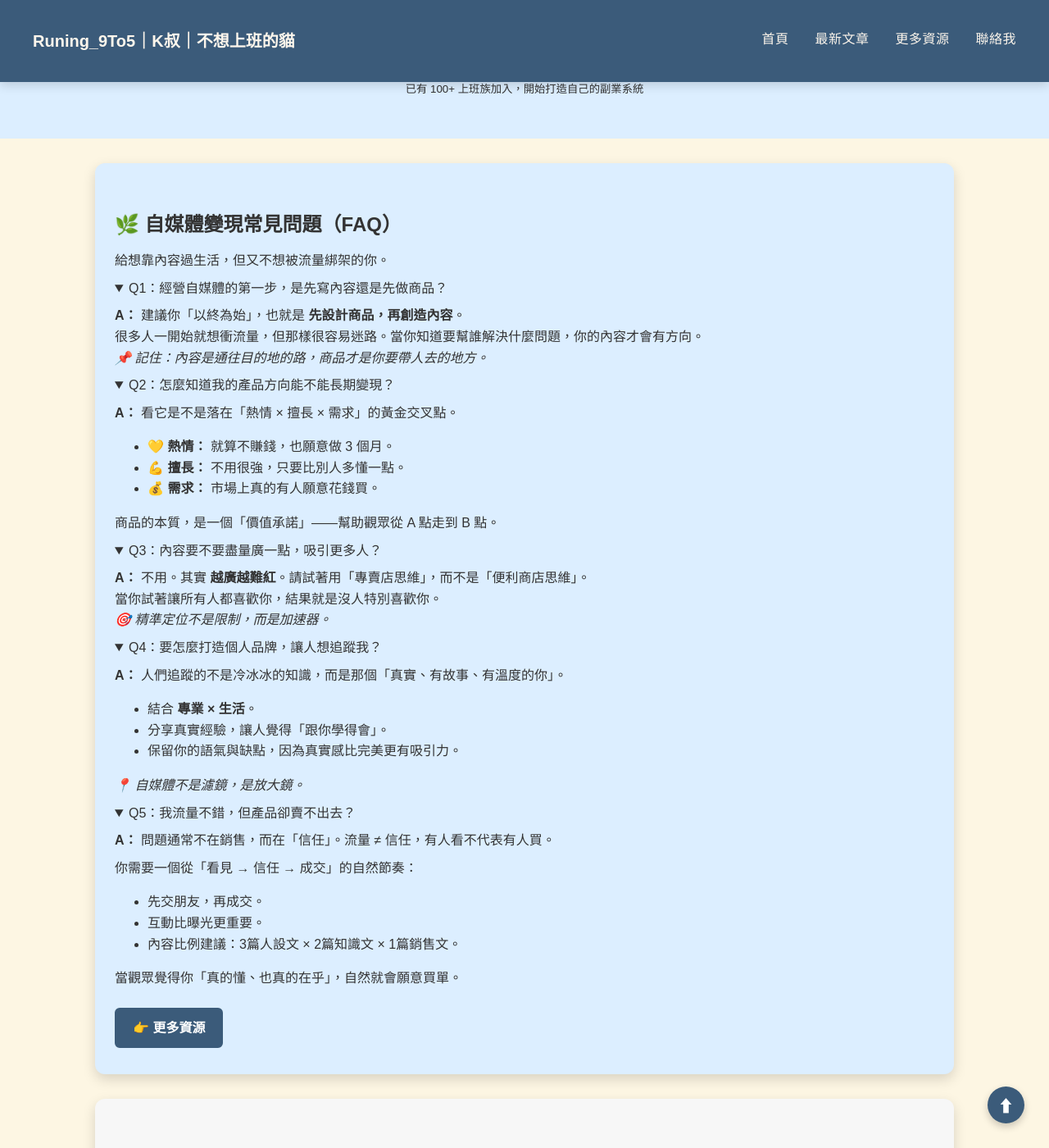
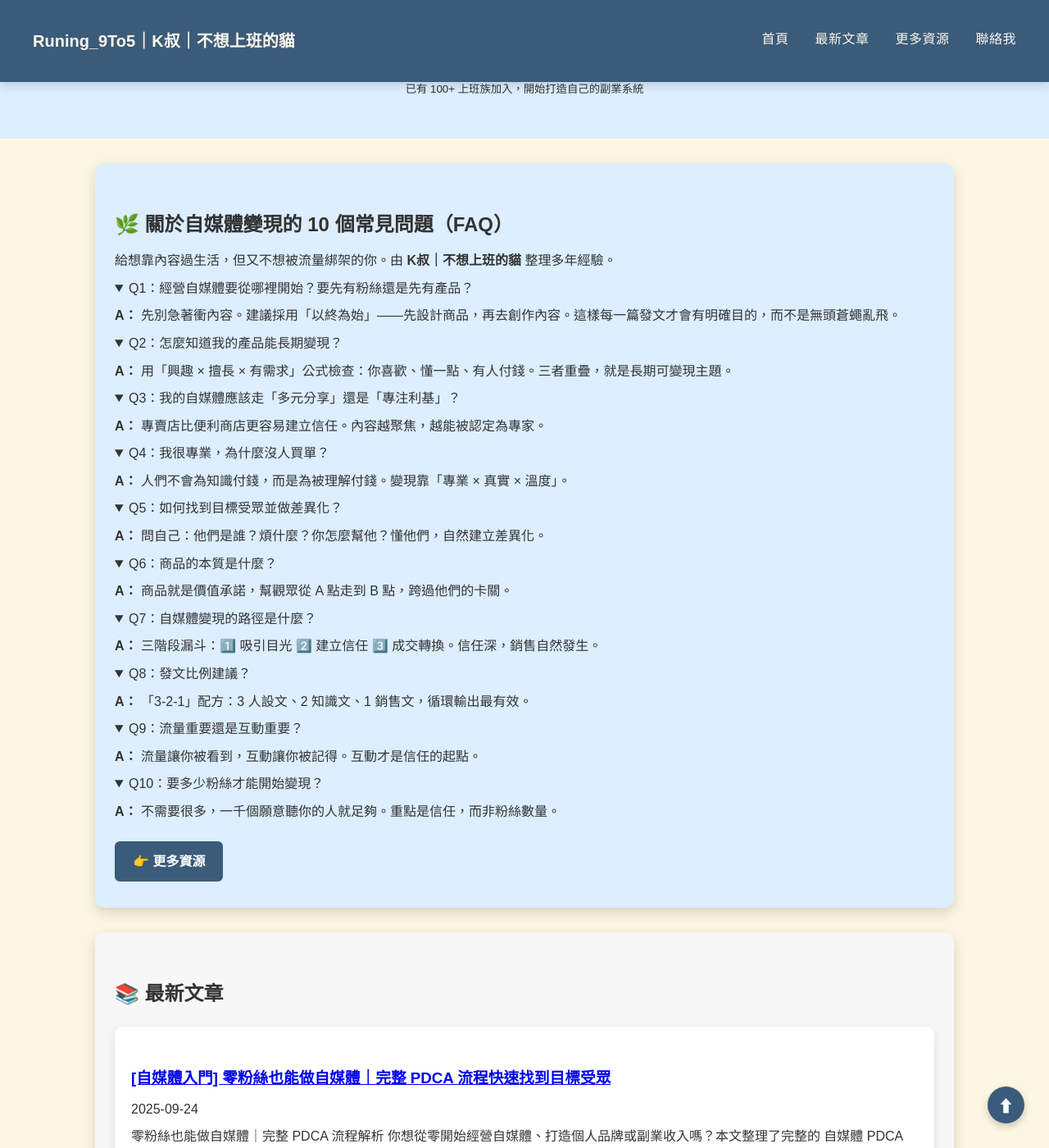
Before and after one commit to KenHAI666/Runing9TO5, a Jekyll site: the page built from index.md, in a window 1280 px wide and 1400 px high, scrolled down 331 px. Shown: the whole window at 82% size. Built offline with Jekyll 4.4.1, drawn with Linux system fonts in a browser that asks for light colours.

Commit message:
Update index.md

```diff
--- a/index.md
+++ b/index.md
@@ -36,60 +36,151 @@ keywords: "自媒體變現系統, 上班族斜槓指南, 內容變現策略, 內
 
 </section>
 <!-- FAQ 區 -->
-  <section class="card-section animate-section" id="faq">
-  <h2>🌿 自媒體變現常見問題（FAQ）</h2>
-  <p>給想靠內容過生活，但又不想被流量綁架的你。</p>
+ <section class="card-section animate-section" id="faq">
+  <h2>🌿 關於自媒體變現的 10 個常見問題（FAQ）</h2>
+  <p>給想靠內容過生活，但又不想被流量綁架的你。由 <strong>K叔｜不想上班的貓</strong> 整理多年經驗。</p>
 
   <details open>
-    <summary>Q1：經營自媒體的第一步，是先寫內容還是先做商品？</summary>
-    <p><strong>A：</strong> 建議你「以終為始」，也就是 <strong>先設計商品，再創造內容</strong>。<br>
-    很多人一開始就想衝流量，但那樣很容易迷路。當你知道要幫誰解決什麼問題，你的內容才會有方向。<br>
-    <em>📌 記住：內容是通往目的地的路，商品才是你要帶人去的地方。</em></p>
+    <summary>Q1：經營自媒體要從哪裡開始？要先有粉絲還是先有產品？</summary>
+    <p><strong>A：</strong> 先別急著衝內容。建議採用「以終為始」——先設計商品，再去創作內容。這樣每一篇發文才會有明確目的，而不是無頭蒼蠅亂飛。</p>
   </details>
 
   <details open>
-    <summary>Q2：怎麼知道我的產品方向能不能長期變現？</summary>
-    <p><strong>A：</strong> 看它是不是落在「熱情 × 擅長 × 需求」的黃金交叉點。</p>
-    <ul>
-      <li>💛 <strong>熱情：</strong> 就算不賺錢，也願意做 3 個月。</li>
-      <li>💪 <strong>擅長：</strong> 不用很強，只要比別人多懂一點。</li>
-      <li>💰 <strong>需求：</strong> 市場上真的有人願意花錢買。</li>
-    </ul>
-    <p>商品的本質，是一個「價值承諾」——幫助觀眾從 A 點走到 B 點。</p>
+    <summary>Q2：怎麼知道我的產品能長期變現？</summary>
+    <p><strong>A：</strong> 用「興趣 × 擅長 × 有需求」公式檢查：你喜歡、懂一點、有人付錢。三者重疊，就是長期可變現主題。</p>
   </details>
 
   <details open>
-    <summary>Q3：內容要不要盡量廣一點，吸引更多人？</summary>
-    <p><strong>A：</strong> 不用。其實 <strong>越廣越難紅</strong>。請試著用「專賣店思維」，而不是「便利商店思維」。<br>
-    當你試著讓所有人都喜歡你，結果就是沒人特別喜歡你。<br>
-    <em>🎯 精準定位不是限制，而是加速器。</em></p>
+    <summary>Q3：我的自媒體應該走「多元分享」還是「專注利基」？</summary>
+    <p><strong>A：</strong> 專賣店比便利商店更容易建立信任。內容越聚焦，越能被認定為專家。</p>
   </details>
 
-   <details open>
-    <summary>Q4：要怎麼打造個人品牌，讓人想追蹤我？</summary>
-    <p><strong>A：</strong> 人們追蹤的不是冷冰冰的知識，而是那個「真實、有故事、有溫度的你」。</p>
-    <ul>
-      <li>結合 <strong>專業 × 生活</strong>。</li>
-      <li>分享真實經驗，讓人覺得「跟你學得會」。</li>
-      <li>保留你的語氣與缺點，因為真實感比完美更有吸引力。</li>
-    </ul>
-    <p><em>📍 自媒體不是濾鏡，是放大鏡。</em></p>
+  <details open>
+    <summary>Q4：我很專業，為什麼沒人買單？</summary>
+    <p><strong>A：</strong> 人們不會為知識付錢，而是為被理解付錢。變現靠「專業 × 真實 × 溫度」。</p>
   </details>
 
-   <details open>
-    <summary>Q5：我流量不錯，但產品卻賣不出去？</summary>
-    <p><strong>A：</strong> 問題通常不在銷售，而在「信任」。流量 ≠ 信任，有人看不代表有人買。</p>
-    <p>你需要一個從「看見 → 信任 → 成交」的自然節奏：</p>
-    <ul>
-      <li>先交朋友，再成交。</li>
-      <li>互動比曝光更重要。</li>
-      <li>內容比例建議：3篇人設文 × 2篇知識文 × 1篇銷售文。</li>
-    </ul>
-    <p>當觀眾覺得你「真的懂、也真的在乎」，自然就會願意買單。</p>
+  <details open>
+    <summary>Q5：如何找到目標受眾並做差異化？</summary>
+    <p><strong>A：</strong> 問自己：他們是誰？煩什麼？你怎麼幫他？懂他們，自然建立差異化。</p>
   </details>
- <a href="/resources" class="btn-external">👉 更多資源</a>
+
+  <details open>
+    <summary>Q6：商品的本質是什麼？</summary>
+    <p><strong>A：</strong> 商品就是價值承諾，幫觀眾從 A 點走到 B 點，跨過他們的卡關。</p>
+  </details>
+
+  <details open>
+    <summary>Q7：自媒體變現的路徑是什麼？</summary>
+    <p><strong>A：</strong> 三階段漏斗：1️⃣ 吸引目光 2️⃣ 建立信任 3️⃣ 成交轉換。信任深，銷售自然發生。</p>
+  </details>
+
+  <details open>
+    <summary>Q8：發文比例建議？</summary>
+    <p><strong>A：</strong> 「3-2-1」配方：3 人設文、2 知識文、1 銷售文，循環輸出最有效。</p>
+  </details>
+
+  <details open>
+    <summary>Q9：流量重要還是互動重要？</summary>
+    <p><strong>A：</strong> 流量讓你被看到，互動讓你被記得。互動才是信任的起點。</p>
+  </details>
+
+  <details open>
+    <summary>Q10：要多少粉絲才能開始變現？</summary>
+    <p><strong>A：</strong> 不需要很多，一千個願意聽你的人就足夠。重點是信任，而非粉絲數量。</p>
+  </details>
+
+  <a href="/resources" class="btn-external">👉 更多資源</a>
 </section>
 
+<script type="application/ld+json">
+{
+  "@context": "https://schema.org",
+  "@type": "FAQPage",
+  "mainEntity": [
+    {
+      "@type": "Question",
+      "name": "經營自媒體要從哪裡開始？要先有粉絲還是先有產品？",
+      "acceptedAnswer": {
+        "@type": "Answer",
+        "text": "先別急著衝內容。建議採用「以終為始」——先設計商品，再去創作內容。這樣每一篇發文才會有明確目的，而不是無頭蒼蠅亂飛。"
+      }
+    },
+    {
+      "@type": "Question",
+      "name": "怎麼知道我的產品能長期變現？",
+      "acceptedAnswer": {
+        "@type": "Answer",
+        "text": "用「興趣 × 擅長 × 有需求」公式檢查：你喜歡、懂一點、有人付錢。三者重疊，就是長期可變現主題。"
+      }
+    },
+    {
+      "@type": "Question",
+      "name": "我的自媒體應該走「多元分享」還是「專注利基」？",
+      "acceptedAnswer": {
+        "@type": "Answer",
+        "text": "專賣店比便利商店更容易建立信任。內容越聚焦，越能被認定為專家。"
+      }
+    },
+    {
+      "@type": "Question",
+      "name": "我很專業，為什麼沒人買單？",
+      "acceptedAnswer": {
+        "@type": "Answer",
+        "text": "人們不會為知識付錢，而是為被理解付錢。變現靠「專業 × 真實 × 溫度」。"
+      }
+    },
+    {
+      "@type": "Question",
+      "name": "如何找到目標受眾並做差異化？",
+      "acceptedAnswer": {
+        "@type": "Answer",
+        "text": "問自己：他們是誰？煩什麼？你怎麼幫他？懂他們，自然建立差異化。"
+      }
+    },
+    {
+      "@type": "Question",
+      "name": "商品的本質是什麼？",
+      "acceptedAnswer": {
+        "@type": "Answer",
+        "text": "商品就是價值承諾，幫觀眾從 A 點走到 B 點，跨過他們的卡關。"
+      }
+    },
+    {
+      "@type": "Question",
+      "name": "自媒體變現的路徑是什麼？",
+      "acceptedAnswer": {
+        "@type": "Answer",
+        "text": "三階段漏斗：1️⃣ 吸引目光 2️⃣ 建立信任 3️⃣ 成交轉換。信任深，銷售自然發生。"
+      }
+    },
+    {
+      "@type": "Question",
+      "name": "發文比例建議？",
+      "acceptedAnswer": {
+        "@type": "Answer",
+        "text": "「3-2-1」配方：3 人設文、2 知識文、1 銷售文，循環輸出最有效。"
+      }
+    },
+    {
+      "@type": "Question",
+      "name": "流量重要還是互動重要？",
+      "acceptedAnswer": {
+        "@type": "Answer",
+        "text": "流量讓你被看到，互動讓你被記得。互動才是信任的起點。"
+      }
+    },
+    {
+      "@type": "Question",
+      "name": "要多少粉絲才能開始變現？",
+      "acceptedAnswer": {
+        "@type": "Answer",
+        "text": "不需要很多，一千個願意聽你的人就足夠。重點是信任，而非粉絲數量。"
+      }
+    }
+  ]
+}
+</script>
 
 <!-- 最新文章區 -->
 <section class="card-section" style="background:#f7f7f7;">
```
